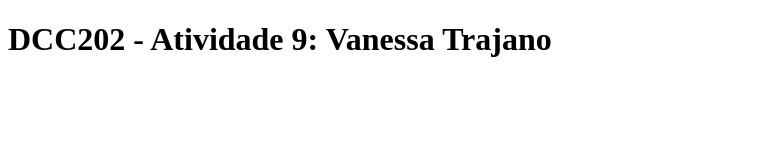
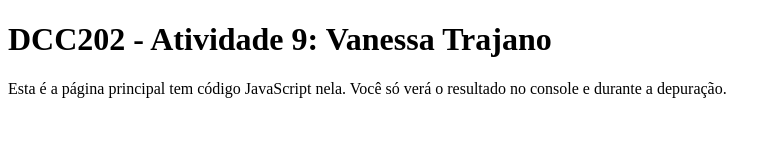
Before and after one commit to ufjf-dcc202/ufjf-dcc202-2023-3-a-atv9-VanessaTrajano, a website: page index.html in a window 1280 px wide. Shown: the whole page, without its empty margins (0-781 px from the left). Drawn offline with Linux system fonts and the light colour scheme.

Commit message:
Adiciona o parágrafo no main

```diff
--- a/index.html
+++ b/index.html
@@ -8,6 +8,7 @@
 <body>
     <main>
         <h1>DCC202 - Atividade 9: Vanessa Trajano</h1>
+        <p>Esta é a página principal tem código JavaScript nela. Você só verá o resultado no console e durante a depuração.</p>
     </main>
     <script>
         let joao = 1;
```
